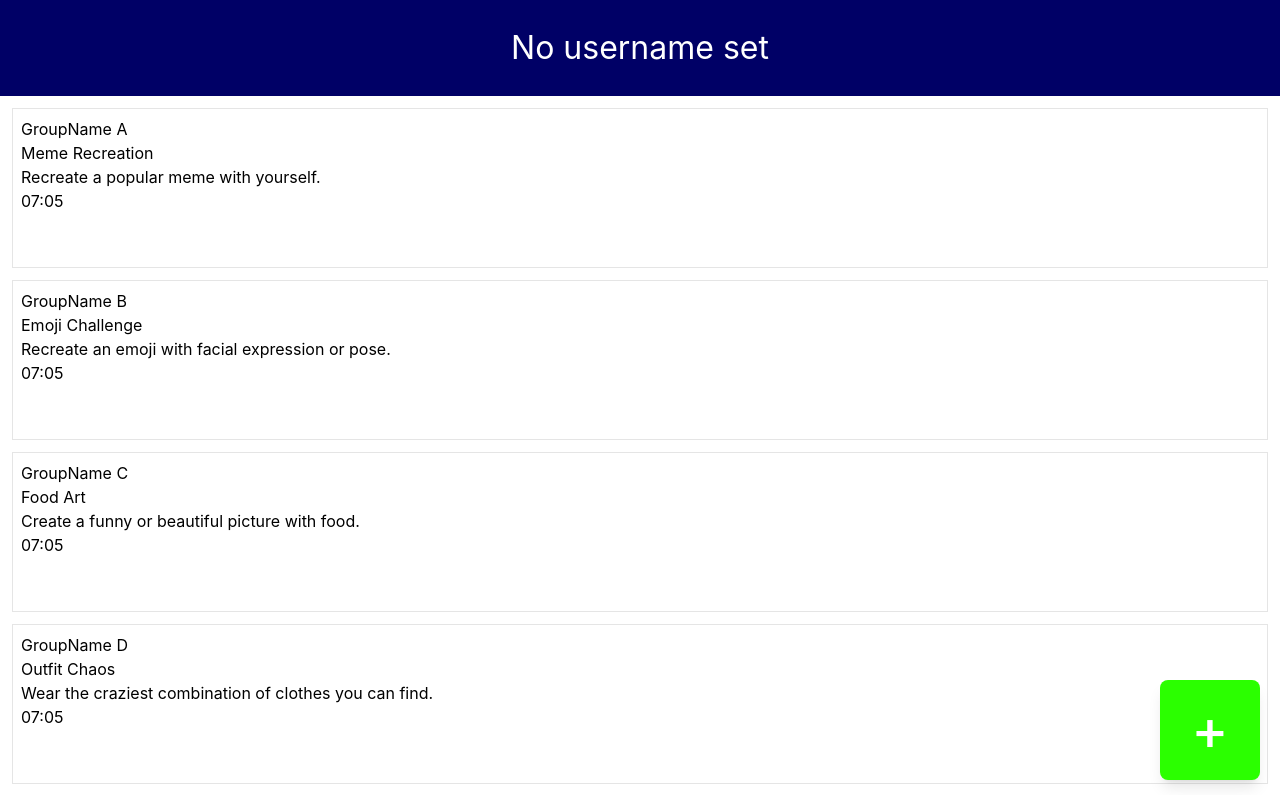
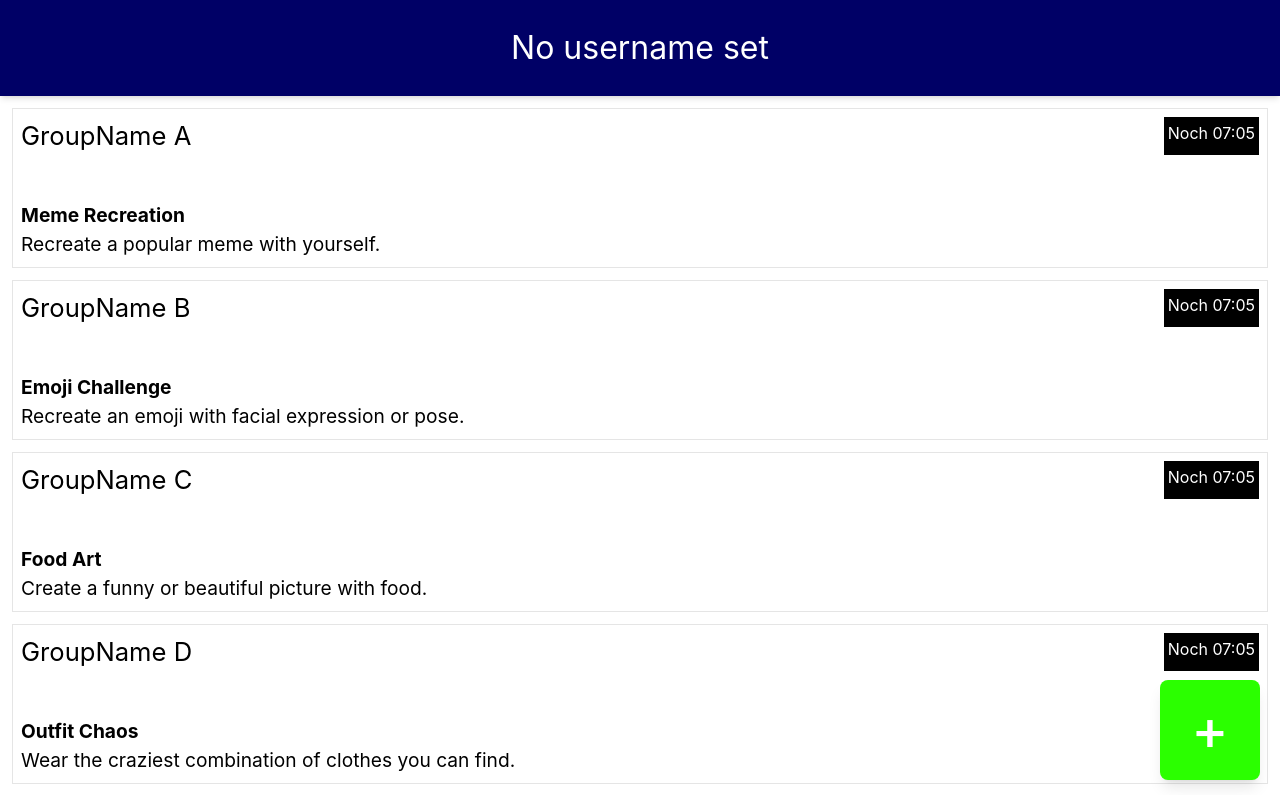
Before and after one commit to 000lmetzger/BeatMeApp, a React (Vite) app in the folder frontend/: page /home in a window 1280 px wide. Shown: the top 795 px of the page. Built offline with nearby package versions, Linux system fonts and the light colour scheme.

Commit message:
Improve group overview layout

```diff
--- /dev/null
+++ b/frontend/src/components/DisplaySingleGroupInUserHome.jsx
@@ -0,0 +1,19 @@
+import {timeUntilMidnight} from "../utils/utils.js";
+
+function DisplaySingleGroupInUserHome( {group_information} ){
+    return(
+        <div className="p-2 w-full h-40 border flex flex-col justify-between">
+            <div className="flex flex-row justify-between ">
+                <div className="text-[160%]">{group_information.name}</div>
+                <div className="bg-black text-white p-1">{"Noch " + timeUntilMidnight()}</div>
+            </div>
+            <div className="text-[120%]">
+                <b>{group_information.challenge}</b>
+                <br />
+                {group_information.description}
+            </div>
+        </div>
+    )
+}
+
+export default DisplaySingleGroupInUserHome;
--- a/frontend/src/components/HeaderBar.jsx
+++ b/frontend/src/components/HeaderBar.jsx
@@ -1,20 +1,15 @@
-function headerBar( {username, profileImage} ){
+function HeaderBar({ username, profileImage }) {
     return (
-        <nav style={{
-            backgroundColor: '#006',
-            minWidth: '100vw',
-            minHeight: '12vh',
-            fontSize: '200%',
-            color: 'white',
-            display: 'flex',
-            justifyContent: 'center',
-            alignItems: 'center',
-            padding: '0px',
-            margin: '0px'
-        }}>
+        <nav
+            className="sticky top-0 z-50 bg-[#006] text-white flex justify-center items-center shadow-md"
+            style={{
+                minHeight: "12vh",
+                fontSize: "200%",
+            }}
+        >
             <div>{username}</div>
         </nav>
     );
 }
 
-export default headerBar;
+export default HeaderBar;
--- a/frontend/src/pages/Home.jsx
+++ b/frontend/src/pages/Home.jsx
@@ -3,6 +3,7 @@ import {useState} from "react";
 import PageBelowHeaderBar from "../components/PageBelowHeaderBar.jsx";
 import {useNavigate} from "react-router-dom";
 import {timeUntilMidnight} from "../utils/utils.js";
+import DisplaySingleGroupInUserHome from "../components/DisplaySingleGroupInUserHome.jsx";
 
 function Home() {
     const [username, setUsername] = useState("No username set");
@@ -55,28 +56,26 @@ function Home() {
             <HeaderBar username={username}>
                 <h1 className="mt-0 mb-0">Hello world</h1>
             </HeaderBar>
-            <PageBelowHeaderBar>
-                <div className="flex flex-col w-full gap-3 p-3 overflow-y-auto flex-1">
+            <PageBelowHeaderBar className="flex-1 overflow-y-auto">
+                <div className="flex flex-col w-full gap-3 p-3">
                     {groups.map((group, index) => (
-                        <div key={index} className="p-2 w-full h-40 border">
-                            {group.name}
-                            <br />
-                            {group.challenge}
-                            <br />
-                            {group.description}
-                            <br />
-                            {timeUntilMidnight()}
-                        </div>
+                        <DisplaySingleGroupInUserHome
+                            key={index}
+                            group_information={group}
+                        />
                     ))}
+
                 </div>
-                <button style={{backgroundColor: "#2bff00"}}
-                        className="fixed bottom-5 right-5  text-white h-25 w-25 rounded-full shadow-lg font flex items-center justify-center"
-                        onClick={handleClick}>
+                <button
+                    style={{ backgroundColor: "#2bff00" }}
+                    className="fixed bottom-5 right-5 text-white h-25 w-25 rounded-full shadow-lg flex items-center justify-center"
+                    onClick={handleClick}
+                >
                     <span className="text-[3.5rem]">+</span>
                 </button>
             </PageBelowHeaderBar>
         </div>
-    );
+    )
 }
 
 export default Home;
```
